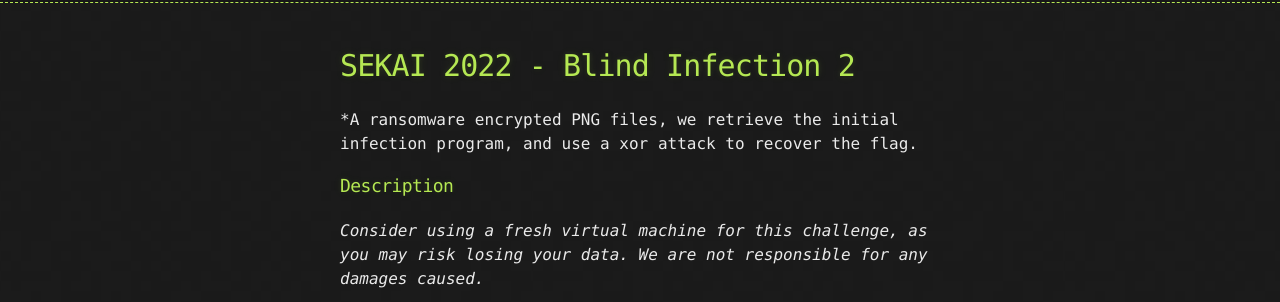
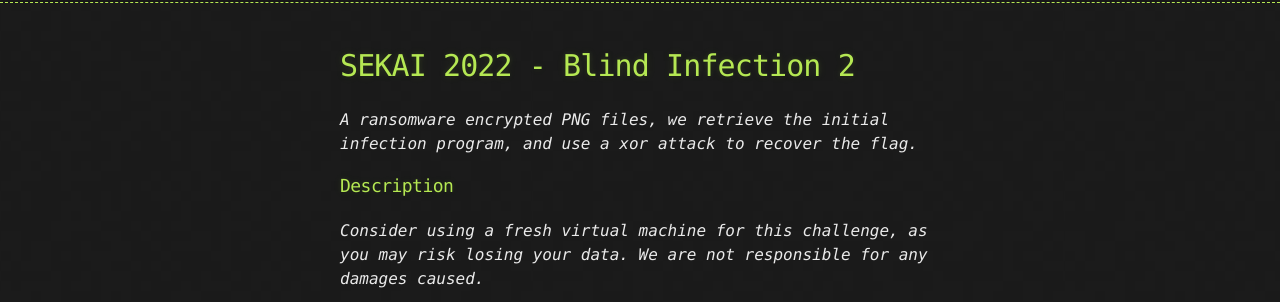
Before and after one commit to duksctf/duksctf.github.io, a Jekyll site: the page built from _posts/2022-10-01-SEKAI2022-Blind-Infection2.md, in a window 1280 px wide and 900 px high. Shown: the part 130-432 px from the top of the window. Built offline with Jekyll 4.4.1, drawn with Linux system fonts in a browser that asks for light colours.

Commit message:
fix: forget to add star

```diff
--- a/_posts/2022-10-01-SEKAI2022-Blind-Infection2.md
+++ b/_posts/2022-10-01-SEKAI2022-Blind-Infection2.md
@@ -6,7 +6,7 @@ mathjax: true
 date: 2022-10-01
 ---
 
-*A ransomware encrypted PNG files, we retrieve the initial infection program, and use a xor attack to recover the flag.
+*A ransomware encrypted PNG files, we retrieve the initial infection program, and use a xor attack to recover the flag.*
 
 <!--more-->
 
```
